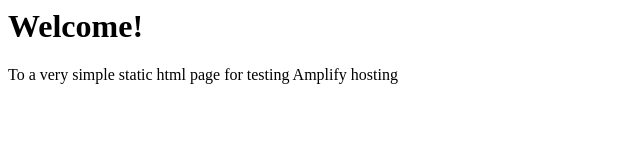
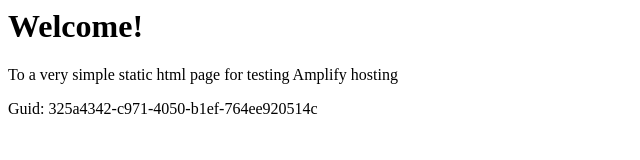
Before and after one commit to aws-aemilia-fra/Github-PR-Commit-Integration-Test-DoNotTouch-v0-preprod-eu-central-1, a website: page src/index.html in a window 1280 px wide. Shown: the whole page, without its empty margins (0-640 px from the left). Drawn offline with Linux system fonts and the light colour scheme.

Commit message:
commit from integ tests

```diff
--- a/src/index.html
+++ b/src/index.html
@@ -1,3 +1,5 @@
+
+
 <html lang="en">
 
 <head>
@@ -10,6 +12,6 @@
 <body>
     <h1>Welcome!</h1>
     <p>To a very simple static html page for testing Amplify hosting</p>
-</body>
+    <p>Guid: 325a4342-c971-4050-b1ef-764ee920514c</p></body>
 
 </html>
```
